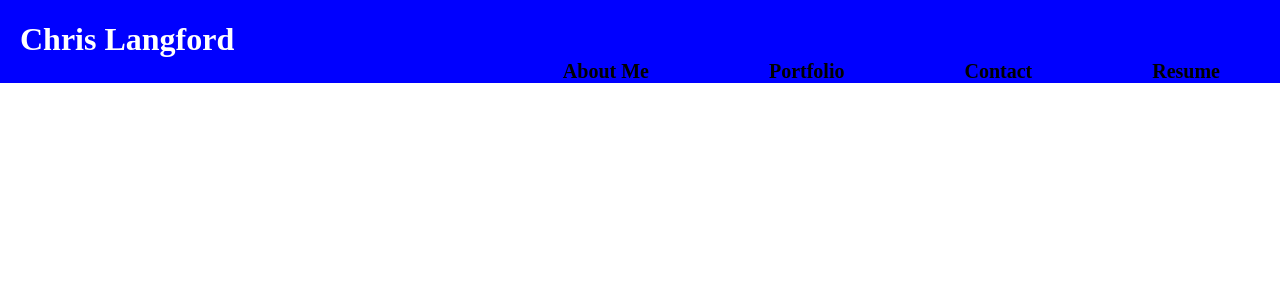
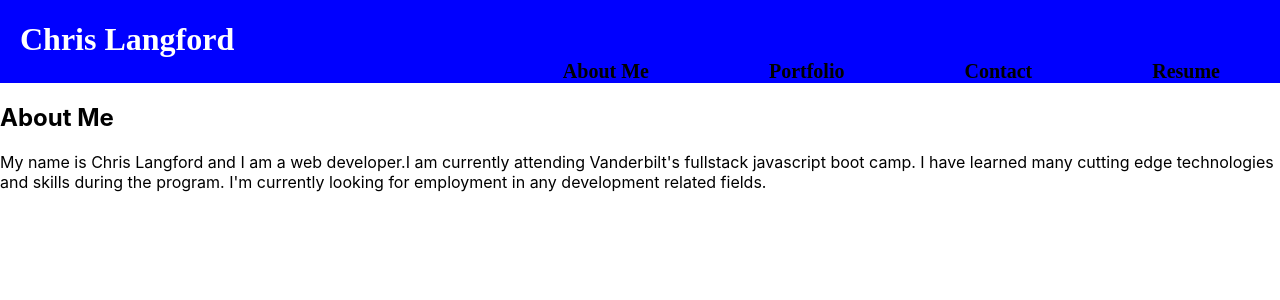
Before and after one commit to strayfrozen/My-React-Portfolio, a React (Create React App) app: page / in a window 1280 px wide. Shown: the top 300 px of the page. Built offline with nearby package versions, Linux system fonts and the light colour scheme.

Commit message:
created AboutMe component

```diff
--- a/src/App.js
+++ b/src/App.js
@@ -2,12 +2,14 @@ import logo from './logo.svg';
 import './App.css';
 import Header from './components/Header';
 import Navigation from './components/Navigation';
+import AboutMe from './components/AboutMe';
 function App() {
 
   return (
     <div>
       <main>
         <Header />
+        <AboutMe />
       </main>
     </div>
   );
--- /dev/null
+++ b/src/components/AboutMe/index.js
@@ -0,0 +1,20 @@
+import React from 'react';
+
+import './AboutMe.css';
+
+
+
+
+function AboutMe() {
+  return (
+    <section>
+        <h1>About Me</h1>
+        <p>My name is Chris Langford and I am a web developer.I am currently attending
+            Vanderbilt's fullstack javascript boot camp. I have learned many cutting edge technologies and skills
+            during the program. I'm currently looking for employment in any development related fields.
+        </p>
+    </section>
+  );
+}
+
+export default AboutMe;
```
Also changed, not shown: src/components/AboutMe/AboutMe.css (added).
